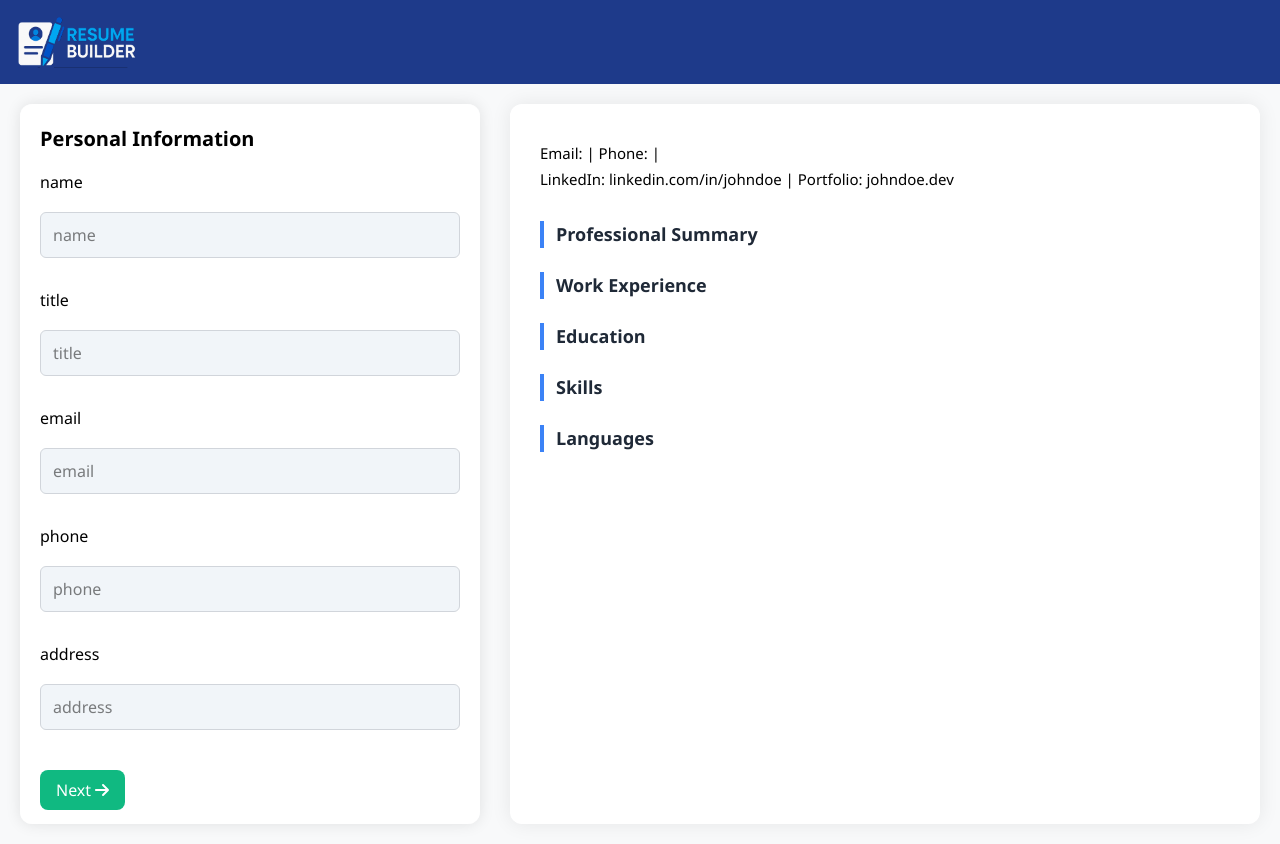
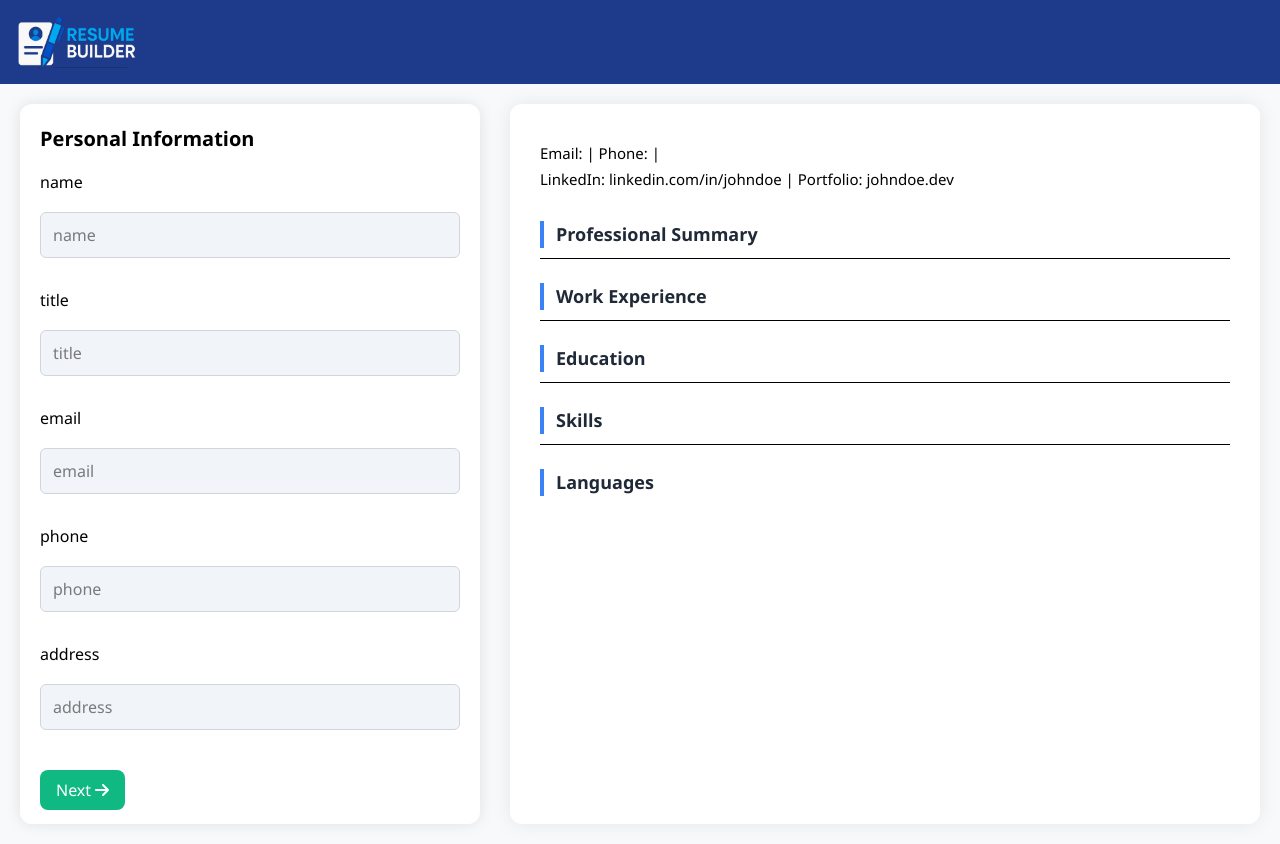
Before and after one commit to vkthakur98/Resume-Builder-Frontend-, a React (Vite) app: page / in a window 1280 px wide. Built offline with nearby package versions, Linux system fonts and the light colour scheme.

Commit message:
add horizontal lines below the hedings tag

```diff
--- a/src/components/ResumeBuilder.jsx
+++ b/src/components/ResumeBuilder.jsx
@@ -349,10 +349,12 @@ export default function ResumeBuilder({ handlePrint }) {
 
     <div className="section">
       <div className="section-title">Professional Summary</div>
+      <hr></hr>
       <p>{formData.summary}</p>
     </div>
     <div className="section">
       <div className="section-title">{fresher === "Projects" ? "Projects" : "Work Experience"}</div>
+      <hr></hr>
       {
         formData.experience.map((exp)=>{
         return <div className={"item "+(fresher === "Projects" ? "hidden" : "block")} key={exp}>
@@ -408,6 +410,7 @@ export default function ResumeBuilder({ handlePrint }) {
 
     <div className="section">
       <div className="section-title">Education</div>
+      <hr></hr>
       {
         formData.education.map((edu)=>{
           return <div className="item">
@@ -424,6 +427,7 @@ export default function ResumeBuilder({ handlePrint }) {
 
     <div className="section">
       <div className="section-title">Skills</div>
+      <hr></hr>
       <p>{formData.skills.map((skill)=>{
         return <span>{skill.skill} | </span>
       })}</p>
```
